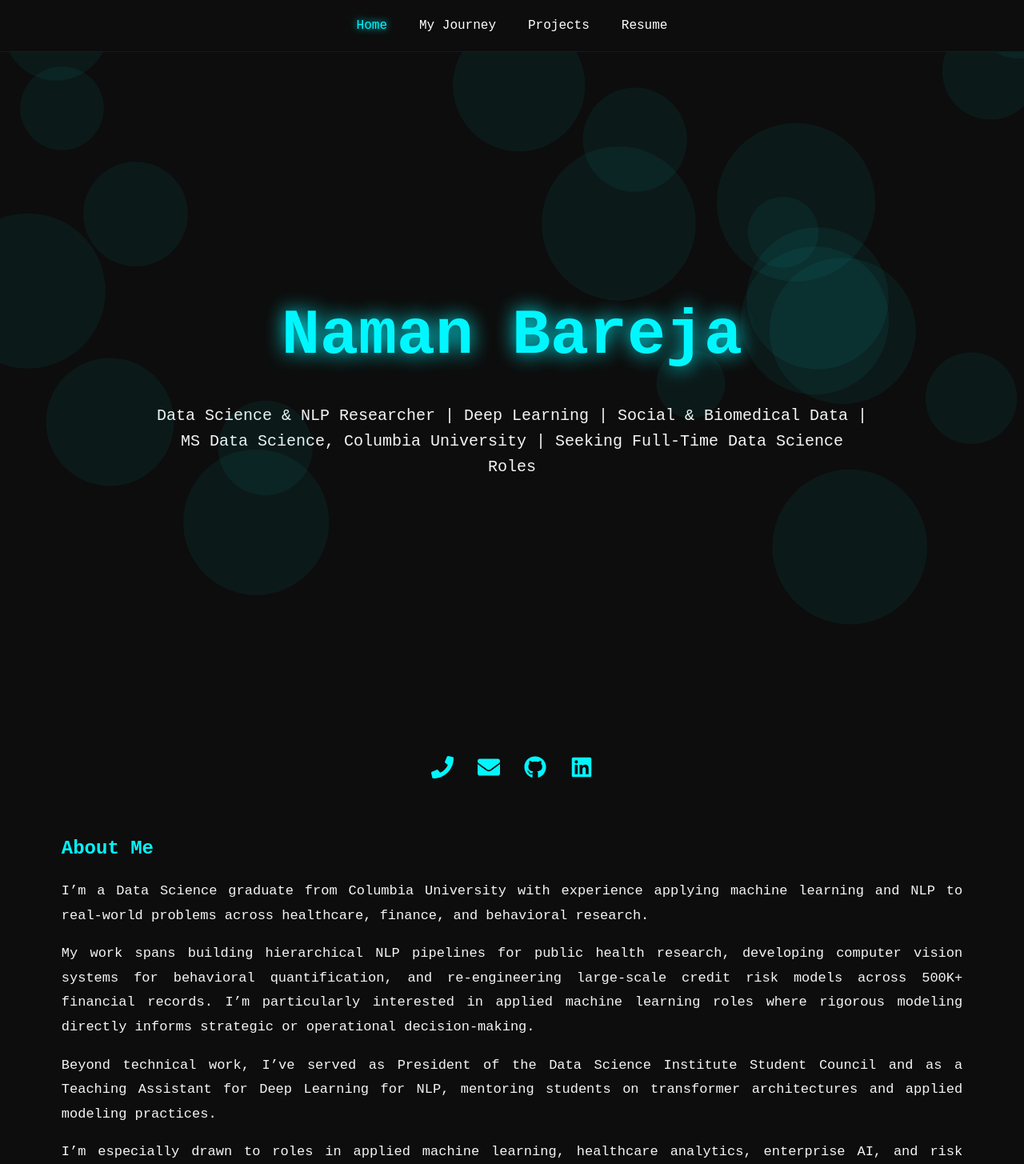
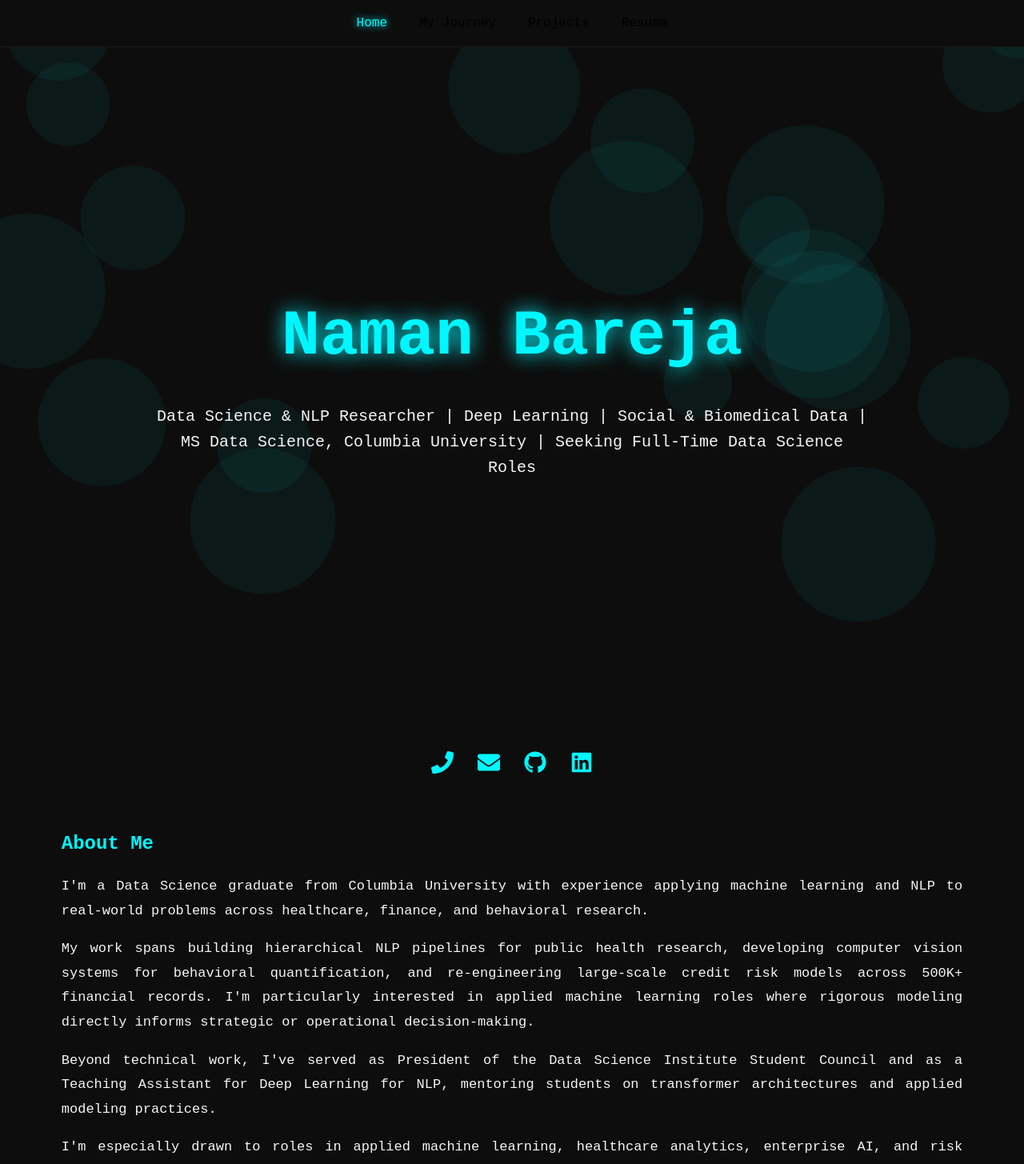
Before and after one commit to SodiumMan91/SodiumMan91.github.io, a React (Vite) app: page / in a window 1280 px wide. Shown: the top 1455 px of the page at 80% size. Built offline with nearby package versions, Linux system fonts and the light colour scheme.

Commit message:
Updated site page transition

```diff
--- a/src/App.jsx
+++ b/src/App.jsx
@@ -1,38 +1,12 @@
-import { BrowserRouter as Router, Routes, Route, useLocation } from "react-router-dom";
-import { AnimatePresence } from "framer-motion";
-import ScrollToTop from "./components/ScrollToTop";
-
+import { BrowserRouter as Router } from "react-router-dom";
 import Navbar from "./components/Navbar";
 import Home from "./pages/Home";
-import Resume from "./pages/Resume";
-import Journey from "./pages/Journey";
-import Projects from "./pages/Projects";
-import Achievements from "./pages/Achievements";
-import Hobbies from "./pages/Hobbies";
-
-function AnimatedRoutes() {
-  const location = useLocation();
-
-  return (
-    <AnimatePresence mode="wait">
-      <Routes location={location} key={location.pathname}>
-        <Route path="/" element={<Home />} />
-        <Route path="/journey" element={<Journey />} />
-        <Route path="/projects" element={<Projects />} />
-        <Route path="/achievements" element={<Achievements />} />
-        <Route path="/hobbies" element={<Hobbies />} />
-        <Route path="/resume" element={<Resume />} />
-      </Routes>
-    </AnimatePresence>
-  );
-}
 
 function App() {
   return (
     <Router>
       <Navbar />
-      <ScrollToTop />
-      <AnimatedRoutes />
+      <Home />
     </Router>
   );
 }
--- a/src/components/Navbar.jsx
+++ b/src/components/Navbar.jsx
@@ -1,21 +1,50 @@
-import { NavLink } from "react-router-dom";
+import { useEffect, useState } from "react";
+
+const sections = [
+  { label: "Home",       id: "section-home"     },
+  { label: "My Journey", id: "section-journey"  },
+  { label: "Projects",   id: "section-projects" },
+  { label: "Resume",     id: "section-resume"   },
+];
 
 function Navbar() {
+  const [activeId, setActiveId] = useState("section-home");
+
+  /* Highlight the nav link whose section is currently in view */
+  useEffect(() => {
+    const observers = sections.map(({ id }) => {
+      const el = document.getElementById(id);
+      if (!el) return null;
+      const obs = new IntersectionObserver(
+        ([entry]) => { if (entry.isIntersecting) setActiveId(id); },
+        { rootMargin: "-40% 0px -55% 0px" }
+      );
+      obs.observe(el);
+      return obs;
+    });
+    return () => observers.forEach((o) => o?.disconnect());
+  }, []);
+
+  const scrollTo = (id) => {
+    const el = document.getElementById(id);
+    if (!el) return;
+    const navH = document.querySelector(".navbar")?.offsetHeight ?? 64;
+    const top = el.getBoundingClientRect().top + window.scrollY - navH;
+    window.scrollTo({ top, behavior: "smooth" });
+  };
+
   return (
     <nav className="navbar">
       <div className="navbar-inner">
-        <NavLink to="/" end className="nav-link">
-          Home
-        </NavLink>
-        <NavLink to="/journey" className="nav-link">
-          My Journey
-        </NavLink>
-        <NavLink to="/projects" className="nav-link">
-          Projects
-        </NavLink>
-        <NavLink to="/resume" className="nav-link">
-          Resume
-        </NavLink>
+        {sections.map(({ label, id }) => (
+          <button
+            key={id}
+            className={`nav-link ${activeId === id ? "active" : ""}`}
+            onClick={() => scrollTo(id)}
+          >
+            {label}
+          </button>
+        ))}
       </div>
     </nav>
   );
--- a/src/components/PageWrapper.jsx
+++ b/src/components/PageWrapper.jsx
@@ -1,11 +1,25 @@
+import { createContext, useContext } from "react";
 import { motion } from "framer-motion";
 import AnimatedBackground from "./AnimatedBackground";
 
+// Context flag — true means we're already inside a PageWrapper
+const WrappedContext = createContext(false);
+
 function PageWrapper({ children }) {
+  const alreadyWrapped = useContext(WrappedContext);
+
+  // If embedded inside Home's single-page layout,
+  // just render children — no extra wrapper or background
+  if (alreadyWrapped) {
+    return <>{children}</>;
+  }
+
+  // Standalone mode
   return (
-    <>
+    <WrappedContext.Provider value={true}>
       <AnimatedBackground />
       <motion.div
+        className="page-wrapper"
         initial={{ opacity: 0 }}
         animate={{ opacity: 1 }}
         exit={{ opacity: 0 }}
@@ -14,8 +28,9 @@ function PageWrapper({ children }) {
       >
         {children}
       </motion.div>
-    </>
+    </WrappedContext.Provider>
   );
 }
 
+export { WrappedContext };
 export default PageWrapper;
--- a/src/pages/Home.jsx
+++ b/src/pages/Home.jsx
@@ -1,30 +1,36 @@
-import PageWrapper from "../components/PageWrapper";
-import FadeInSection from "../components/FadeInSection";
-
 import { useState } from "react";
 import { FaPhone, FaEnvelope, FaGithub, FaLinkedin } from "react-icons/fa";
+
+import AnimatedBackground from "../components/AnimatedBackground";
+import FadeInSection from "../components/FadeInSection";
 import ContactPopup from "../components/ContactPopup";
+import { WrappedContext } from "../components/PageWrapper";
+
+import Journey from "./Journey";
+import Projects from "./Projects";
+import Resume from "./Resume";
 
 function Home() {
   const [popupType, setPopupType] = useState(null);
 
   return (
-    <PageWrapper>
+    // Provide context so every nested PageWrapper becomes a passthrough
+    <WrappedContext.Provider value={true}>
+      <AnimatedBackground />
+      <div className="page-wrapper">
+
+        {/* ── HOME ── */}
+        <section id="section-home">
           <div className="home-page">
-
-        {/* HERO SECTION */}
             <section className="hero-section">
               <h1 className="hero-name-landing">Naman Bareja</h1>
-
               <p className="hero-tagline-landing">
                 Data Science & NLP Researcher | Deep Learning | Social & Biomedical Data |
                 MS Data Science, Columbia University | Seeking Full-Time Data Science Roles
               </p>
             </section>
 
-        {/* SCROLL CONTENT */}
             <section className="home-content">
-
               <FadeInSection>
                 <div className="icon-row">
                   <FaPhone onClick={() => setPopupType("phone")} />
@@ -48,32 +54,59 @@ function Home() {
 
               <FadeInSection>
                 <p className="about-text">
-              I’m a Data Science graduate from Columbia University with experience applying machine learning and NLP to real-world problems across healthcare, finance, and behavioral research.
+                  I'm a Data Science graduate from Columbia University with experience applying
+                  machine learning and NLP to real-world problems across healthcare, finance,
+                  and behavioral research.
                 </p>
               </FadeInSection>
 
               <FadeInSection>
                 <p className="about-text">
-              My work spans building hierarchical NLP pipelines for public health research, developing computer vision systems for behavioral quantification, and re-engineering large-scale credit risk models across 500K+ financial records. I’m particularly interested in applied machine learning roles where rigorous modeling directly informs strategic or operational decision-making.
+                  My work spans building hierarchical NLP pipelines for public health research,
+                  developing computer vision systems for behavioral quantification, and
+                  re-engineering large-scale credit risk models across 500K+ financial records.
+                  I'm particularly interested in applied machine learning roles where rigorous
+                  modeling directly informs strategic or operational decision-making.
                 </p>
               </FadeInSection>
 
               <FadeInSection>
                 <p className="about-text">
-              Beyond technical work, I’ve served as President of the Data Science Institute Student Council and as a Teaching Assistant for Deep Learning for NLP, mentoring students on transformer architectures and applied modeling practices.
+                  Beyond technical work, I've served as President of the Data Science Institute
+                  Student Council and as a Teaching Assistant for Deep Learning for NLP,
+                  mentoring students on transformer architectures and applied modeling practices.
                 </p>
               </FadeInSection>
 
               <FadeInSection>
                 <p className="about-text">
-              I’m especially drawn to roles in applied machine learning, healthcare analytics, enterprise AI, and risk modeling — environments where thoughtful, structured problem-solving drives measurable impact. If you're working on meaningful ML applications in these spaces, I’d welcome the opportunity to connect.
+                  I'm especially drawn to roles in applied machine learning, healthcare analytics,
+                  enterprise AI, and risk modeling — environments where thoughtful, structured
+                  problem-solving drives measurable impact. If you're working on meaningful ML
+                  applications in these spaces, I'd welcome the opportunity to connect.
                 </p>
               </FadeInSection>
+            </section>
+          </div>
+        </section>
 
+        {/* ── JOURNEY ── */}
+        <section id="section-journey">
+          <Journey />
+        </section>
+
+        {/* ── PROJECTS ── */}
+        <section id="section-projects">
+          <Projects />
+        </section>
+
+        {/* ── RESUME ── */}
+        <section id="section-resume">
+          <Resume />
         </section>
 
       </div>
-    </PageWrapper>
+    </WrappedContext.Provider>
   );
 }
 
--- a/src/pages/Projects.jsx
+++ b/src/pages/Projects.jsx
@@ -116,7 +116,7 @@ export default function Projects() {
         ([entry]) => {
           if (entry.isIntersecting) { node.classList.add("visible"); obs.disconnect(); }
         },
-        { rootMargin: "0px 0px -60px 0px" }
+        { rootMargin: "0px 0px 0px 0px", threshold: 0.05 }
       );
       obs.observe(node);
       observers.push(obs);
--- a/src/styles/global.css
+++ b/src/styles/global.css
@@ -110,11 +110,14 @@ a {
   margin: 0 auto;
 }
 
+/* Navbar buttons — match existing nav-link style */
 .nav-link {
-  color: white;
-  text-decoration: none;
+  background: none;
+  border: none;
+  cursor: pointer;
+  font-family: 'Courier New', monospace;
+  padding: 0;
   font-size: 16px;
-  transition: 0.3s ease;
 }
 
 /* Hover effect */
@@ -706,7 +709,7 @@ a {
 .pm-hero-sub {
   font-size: 16px;
   font-weight: 300;
-  color: #aaa;
+  color: #666;
   margin: 0;
   line-height: 1.6;
 }
@@ -724,6 +727,14 @@ a {
 
 @media (max-width: 560px) {
   .pm-grid { grid-template-columns: 1fr; }
+
+  /* Remove vertical transform on mobile to prevent overlap */
+  .pm-card {
+    transform: none;
+  }
+  .pm-card.visible {
+    transform: none;
+  }
 }
 
 /* ── Card ── */
@@ -775,7 +786,7 @@ a {
 .pm-card-summary {
   font-size: 13px;
   font-weight: 300;
-  color: #aaa;
+  color: #888;
   margin: 0;
   line-height: 1.6;
   flex: 1;
@@ -783,7 +794,7 @@ a {
 
 .pm-card-cta {
   font-size: 11px;
-  color: #aaa;
+  color: #444;
   letter-spacing: 0.06em;
   transition: color 0.2s ease;
   margin-top: 4px;
@@ -893,7 +904,7 @@ a {
 .pm-modal-summary {
   font-size: 14px;
   font-weight: 300;
-  color: #aaa;
+  color: #888;
   margin: 0;
   line-height: 1.6;
 }
```
Lines whose indentation alone changed are shown as unchanged.
